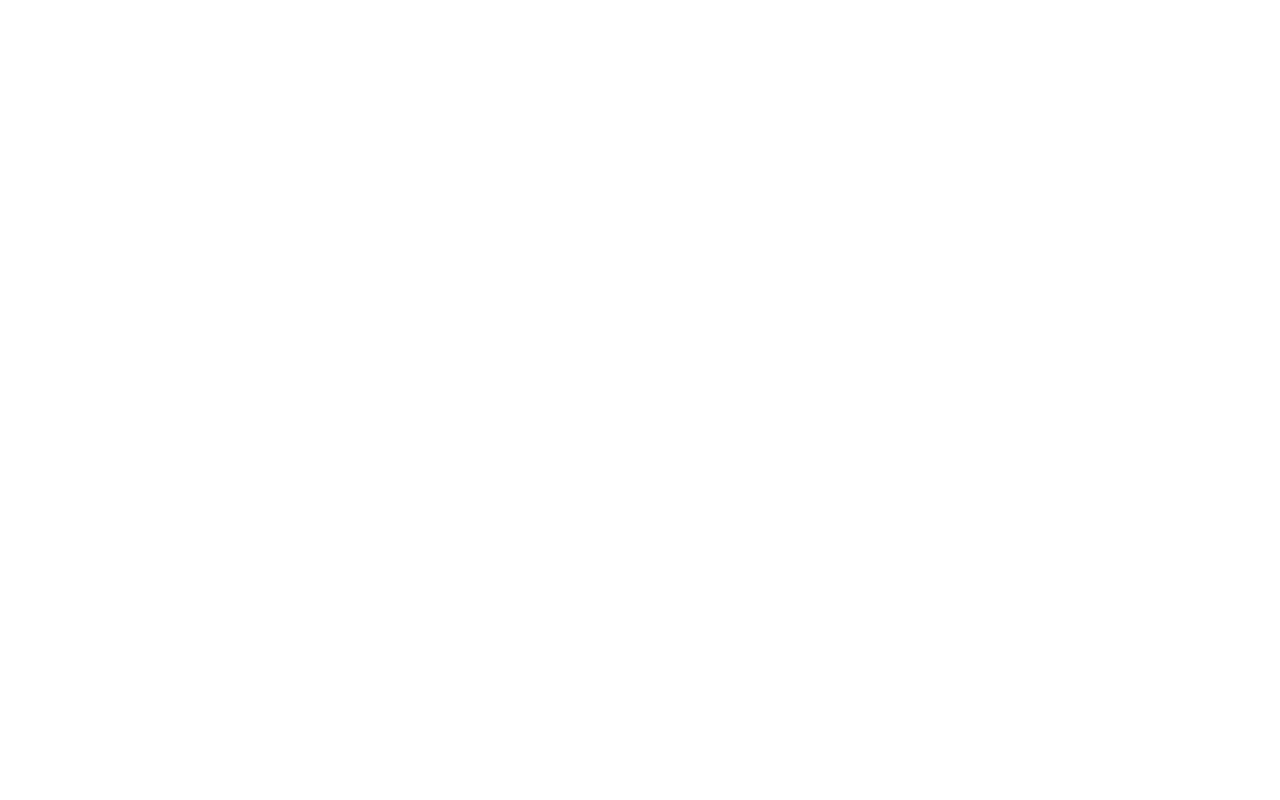
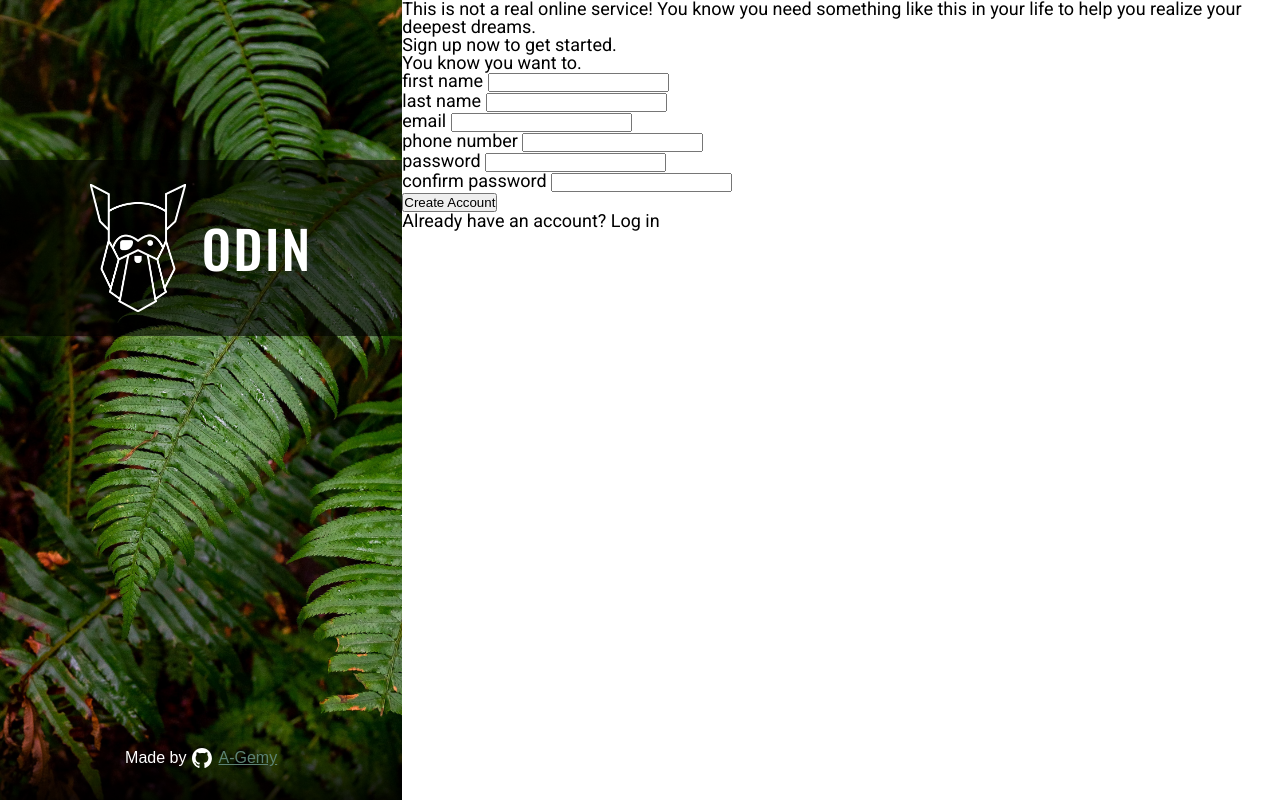
Before and after one commit to A-Gemy/odin-sign-up-form, a plain HTML site: page index.html in a window 1280 px wide. Drawn offline with nearby package versions, Linux system fonts and the light colour scheme.

Commit message:
Finish hero section layout

```diff
--- a/css/style.css
+++ b/css/style.css
@@ -10,6 +10,15 @@
 */
 
 /* General/Global rules */
+/* heading font */
+@import url("https://fonts.googleapis.com/css2?family=Oswald:wght@400;500;600;700&display=swap");
+/* secondary font */
+@import url("https://fonts.googleapis.com/css2?family=Roboto:wght@400;500&display=swap");
+
+:root {
+  --heading_font: "Oswald", sans-serif;
+  --sec_font: "Roboto", sans-serif;
+}
 
 * {
   margin: 0;
@@ -20,4 +29,80 @@
 html {
   /* font-size: 10px; */
   font-size: 62.5%;
+  font-family: sans-serif;
 }
+
+img {
+  max-width: 100%;
+}
+
+.container {
+  width: 100%;
+  display: flex;
+  height: 100vh;
+}
+
+.hero {
+  width: 35%;
+  height: 100%;
+  background-image: url("../images/tree-big.jpg");
+  background-size: cover;
+  background-repeat: no-repeat;
+  color: white;
+  display: flex;
+  flex-direction: column;
+  justify-content: space-between;
+}
+
+.hero_content {
+  display: flex;
+  justify-content: center;
+  align-items: center;
+  gap: 1.6rem;
+  padding: 2.4rem;
+  margin-top: 20vh;
+  background-color: rgba(0, 0, 0, 0.6);
+}
+
+.logo_img {
+  width: 9.6rem;
+}
+
+.hero h2 {
+  font-size: 5.2rem;
+  font-family: var(--heading_font);
+  text-transform: uppercase;
+  font-weight: 500;
+  letter-spacing: 2.5px;
+}
+
+.hero_footer {
+  font-size: 1.6rem;
+  display: flex;
+  align-items: center;
+  justify-content: center;
+  background: linear-gradient(to top, rgba(0, 0, 0, 0.8), transparent);
+  padding: 32px 0;
+}
+
+.hero_footer img {
+  width: 2rem;
+  margin: 0 0.6rem;
+}
+
+.hero_footer a:link,
+.hero_footer a:visited {
+  color: #5c8374;
+  transition: 0.3s;
+}
+
+.hero_footer a:hover,
+.hero_footer a:active {
+  color: #467c67;
+}
+
+.form {
+  font-family: var(--sec_font);
+  /* temp font size */
+  font-size: 18px;
+}
--- a/index.html
+++ b/index.html
@@ -11,6 +11,62 @@
   </head>
   <body>
     <!-- JS script -->
+    <div class="container">
+      <div class="hero">
+        <div class="hero_content">
+          <img src="images/odin-lined.png" alt="odin logo" class="logo_img" />
+          <h2>odin</h2>
+        </div>
+        <p class="hero_footer">
+          Made by
+          <img src="images/github-mark-white.svg" alt="github logo" />
+          <a href="https://github.com/A-Gemy">A-Gemy</a>
+        </p>
+      </div>
+
+      <form action="https://httpbin.org/post" method="post" class="form">
+        <section class="header_section">
+          <p>
+            This is not a real online service! You know you need something like
+            this in your life to help you realize your deepest dreams.
+          </p>
+          <p>Sign up now to get started.</p>
+          <p>You know you want to.</p>
+        </section>
+
+        <section class="form_section">
+          <div>
+            <label for="first_name">first name</label>
+            <input type="text" name="first_name" id="first_name" />
+          </div>
+          <div>
+            <label for="last_name">last name</label>
+            <input type="text" name="last_name" id="last_name" />
+          </div>
+          <div>
+            <label for="email">email</label>
+            <input type="email" name="email" id="email" />
+          </div>
+          <div>
+            <label for="phone">phone number</label>
+            <input type="tel" name="phone" id="phone" />
+          </div>
+          <div>
+            <label for="password">password</label>
+            <input type="password" name="password" id="password" />
+          </div>
+          <div>
+            <label for="c-password">confirm password</label>
+            <input type="password" name="c-password" id="c-password" />
+          </div>
+        </section>
+
+        <section class="footer_section">
+          <button type="submit">Create Account</button>
+          <p>Already have an account? Log in</p>
+        </section>
+      </form>
+    </div>
     <script src="js/app.js"></script>
   </body>
 </html>
```
Also changed, not shown: images/github-mark-white.svg (added), images/github-mark.svg (added), images/odin-lined.png (added), images/tree-big.jpg (added), images/tree-small.jpg (added).
